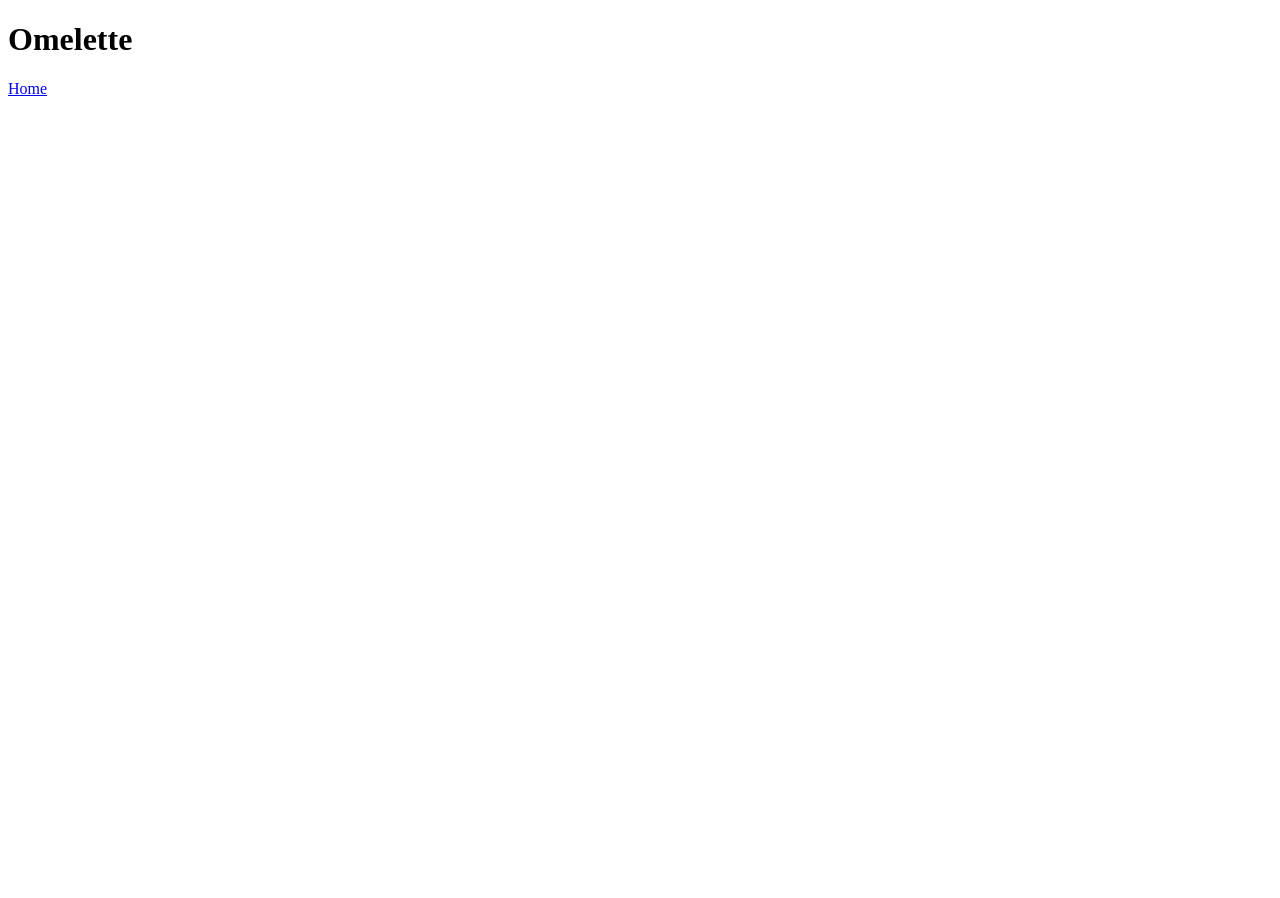
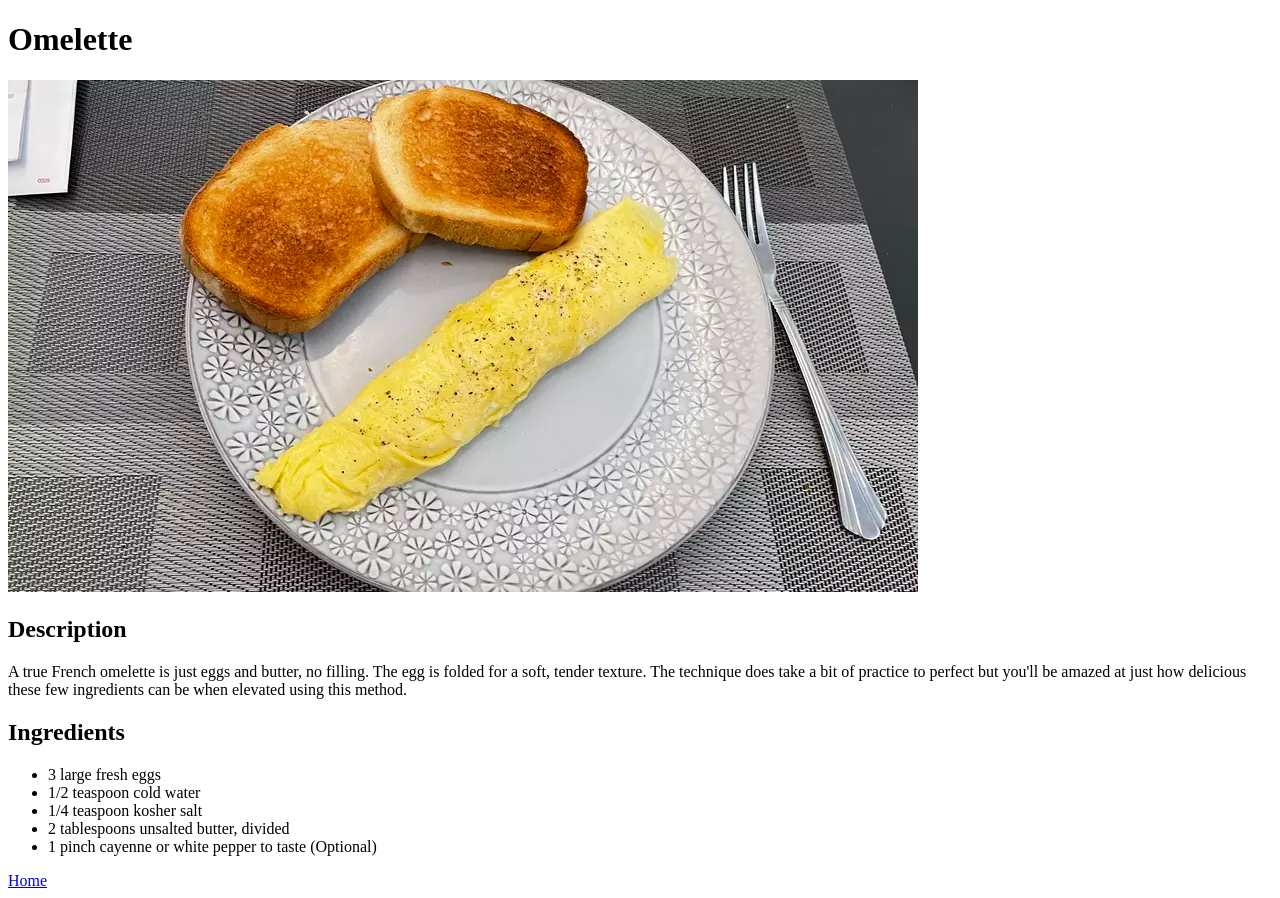
Before and after one commit to shauryapanchal/odin-recipes, a plain HTML site: page recipes/omelette.html in a window 1280 px wide. Before the commit the page ends 800 px from the top, so only its background shows below. Drawn offline with Linux system fonts and the light colour scheme.

Commit message:
Add content to each recipe
Appropriate heading, description and ingredients for each dish.

```diff
--- a/recipes/omelette.html
+++ b/recipes/omelette.html
@@ -7,6 +7,17 @@
     </head>
     <body>
         <h1>Omelette</h1>
+        <img src="../img/omelette.png" alt="french omelette on a plate">
+        <h2>Description</h2>
+        <p>A true French omelette is just eggs and butter, no filling. The egg is folded for a soft, tender texture. The technique does take a bit of practice to perfect but you'll be amazed at just how delicious these few ingredients can be when elevated using this method.</p>
+        <h2>Ingredients</h2>
+        <ul>
+            <li>3 large fresh eggs</li>
+            <li>1/2 teaspoon cold water</li>
+            <li>1/4 teaspoon kosher salt</li>
+            <li>2 tablespoons unsalted butter, divided</li>
+            <li>1 pinch cayenne or white pepper to taste (Optional)</li>
+        </ul>
         <a href="../index.html" rel="noopener noreferrer">Home</a>
     </body>
 </html>
```
